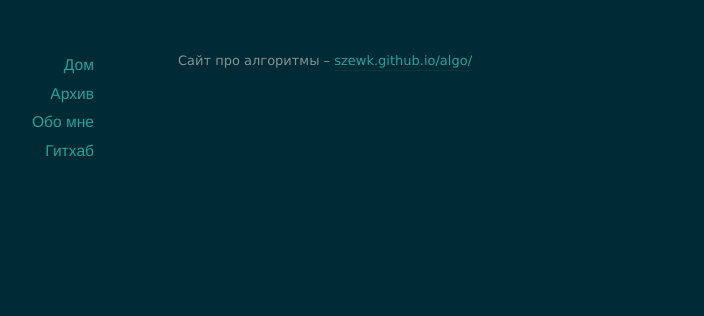
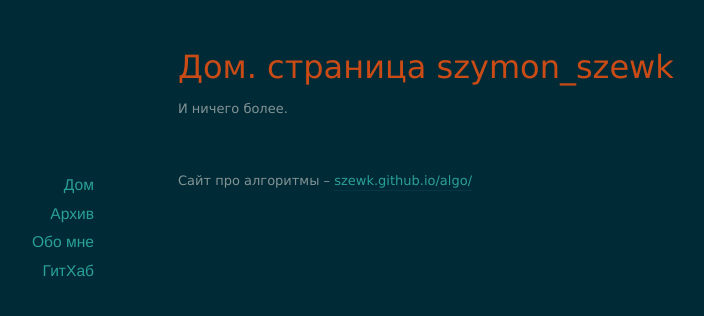
Before and after one commit to szewk/szewk.github.io, a Jekyll site: the page built from index.markdown, in a window 1280 px wide. Shown: the top 316 px of the page, without its empty margins (212-916 px from the left). Built offline with Jekyll 4.4.1, drawn with Linux system fonts in a browser that asks for light colours; nearby versions of some CDN libraries; the list of posts is cut into pages by our own code.

Commit message:
changing theme

```diff
--- a/_config.yml
+++ b/_config.yml
@@ -1,6 +1,6 @@
-name: Solar Theme
-url: http://example.org
-description: A stylish blog using the Solarized color palette
+name: Дом. страница szymon_szewk
+url: http://szewk.github.io
+description: И ничего более.
 
 permalink: /:year/:month/:day/:title/
 paginate: 10
--- a/_layouts/default.html
+++ b/_layouts/default.html
@@ -17,12 +17,18 @@
 
 <body>
 
+
+
   <header id="header">
-    <h1> {{ Дом. страница szymon_szewk }}</a></h1>
-    <p>{{ И ничего более. }}</p>
+    <h1> {{ site.name }}</a></h1>
+    <p>{{ site.description }}</p>
   </header>
 
+
+
   <div id="page">
+
+
 
     <div id="sidebar">
       <nav>
@@ -30,16 +36,21 @@
           <li><a href="/">Дом</a></li>
           <li><a href="/archives">Архив</a></li>
           <li><a href="/about">Обо мне</a></li>
-          <li><a href="https://github.com/szewk">Гитхаб</a></li>
+          <li><a href="http://twitter.com/redwall_hp">ГитХаб</a></li>
         </ul>
       </nav>
     </div>
+
+
 
     <div id="content">
       {{ content }}
     </div>
 
+
+
   </div>
+
 
   <script src="//ajax.googleapis.com/ajax/libs/jquery/1.10.1/jquery.min.js"></script>
   <script src="/assets/js/jquery.mobilemenu.min.js"></script>
@@ -50,5 +61,7 @@
     });
   </script>
 
+
+
 </body>
 </html>
--- a/about/index.markdown
+++ b/about/index.markdown
@@ -3,4 +3,6 @@ layout: default
 title: Обо мне
 ---
 
+# Обо мне
+
 .
--- a/archives/index.html
+++ b/archives/index.html
@@ -1,6 +1,6 @@
 ---
 layout: default
-title: Archives
+title: Архив
 ---
 
 <div id="blog-archives">
--- a/index.markdown
+++ b/index.markdown
@@ -1,6 +1,6 @@
 ---
 layout: default
-title:  "Добро пожаловать на дом. страницу szymon_szewk! 🖖"
+title: Добро пожаловать на дом. страницу szymon_szewk! 🖖
 ---
 
 Сайт про алгоритмы – [szewk.github.io/algo/](https://szewk.github.io/algo/)
```
